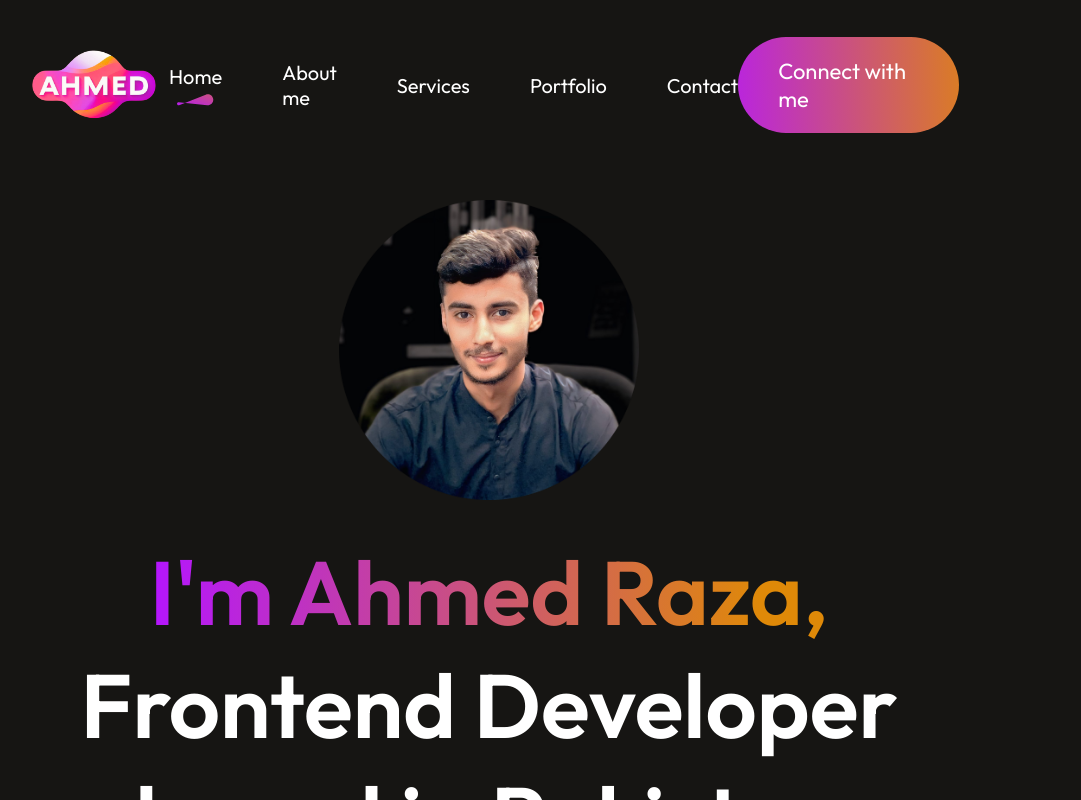
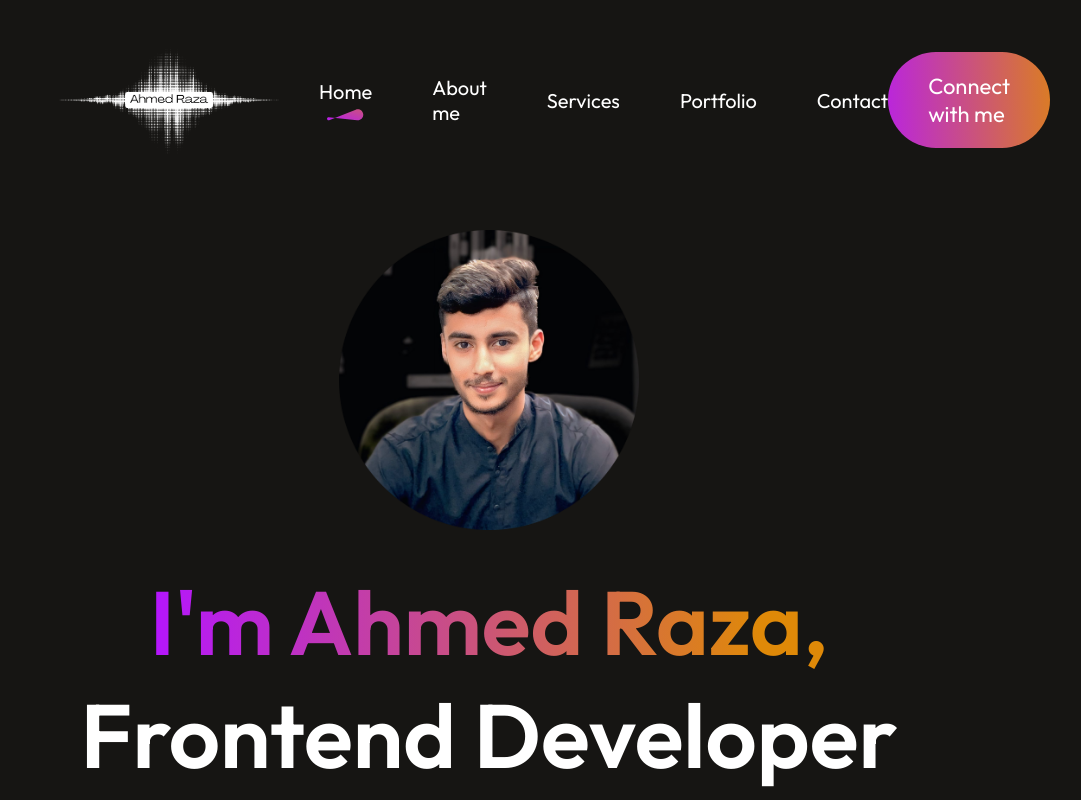
Before and after one commit to Mian-Ahmed-Raza/my-portfolio-react, a React (Vite) app: page / in a window 1280 px wide. Shown: the top 800 px of the page, without its empty margins (151-1232 px from the left). Built offline with nearby package versions, Linux system fonts and the light colour scheme.

Commit message:
updated logo

```diff
--- a/src/Components/Footer/Footer.jsx
+++ b/src/Components/Footer/Footer.jsx
@@ -1,6 +1,6 @@
 import React from 'react'
 import styles from './Footer.module.css'
-import footer_logo from '../../assets/logo.svg'
+import footer_logo from '../../assets/logo.png'
 import user_icon from '../../assets/user_icon.svg'
 
 const Footer = () => {
@@ -12,7 +12,7 @@ const Footer = () => {
             <div className={styles.footerTop}>
 
                 <div className={styles.footerTopLeft}>
-                    <img src={footer_logo} alt="Footer Logo" width={100} />
+                    <img src={footer_logo} alt="Footer Logo" width={200} />
                     <p>This is my personal portfolio website. Connect with me to see more of my work and get in touch!</p>
                 </div>
 
--- a/src/Components/Navbar/Navbar.jsx
+++ b/src/Components/Navbar/Navbar.jsx
@@ -1,6 +1,6 @@
 import React, { useState }  from 'react'
 import styles from './Navbar.module.css'
-import logo from '../../assets/logo.svg'
+import logo from '../../assets/logo.png'
 import underline from '../../assets/nav_underline.svg'
 import AnchorLink from 'react-anchor-link-smooth-scroll'
 import menu_open from '../../assets/menu_open.svg'
@@ -25,7 +25,7 @@ export default function Navbar() {
 
     <div className={styles.navbar}>
 
-      <img src={logo} alt="" width={150} />
+      <img src={logo} alt="" width={300} />
 
       <img src={menu_open} onClick={openMenu} alt="menu open" className={styles.navMobOpen} />
 
```
Also changed, not shown: src/assets/logo.png (added).
